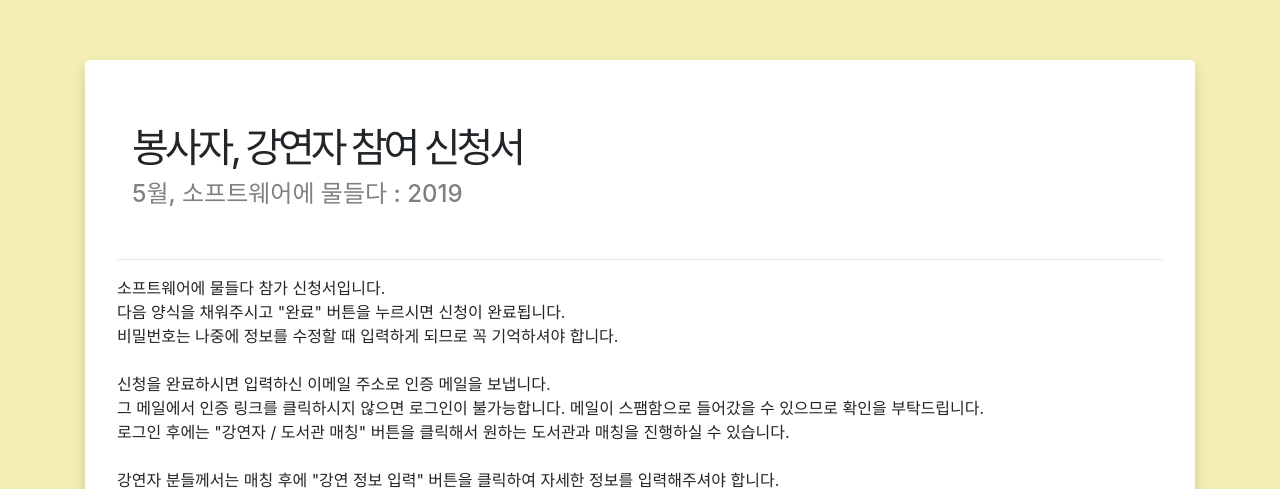
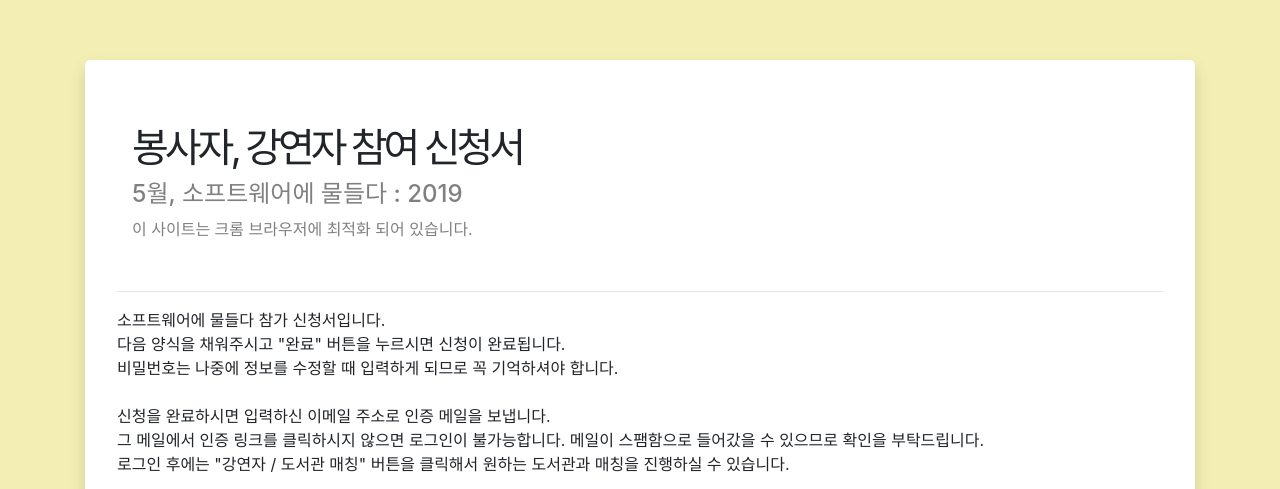
Before and after one commit to somul-project/somul-apply-library, a Python web app: template app/templates/volunteer/application.html in a window 1280 px wide. Shown: the top 489 px of the page. Run offline with Jinja, Linux system fonts and the light colour scheme; the template is opened without the code that fills it, so the values that code supplies are empty; some libraries are stand-ins or nearby versions.

Commit message:
Add Chrome Browser Recommendation

```diff
--- a/app/templates/volunteer/application.html
+++ b/app/templates/volunteer/application.html
@@ -23,6 +23,9 @@
         <div class="container">
             <h1>봉사자, 강연자 참여 신청서</h1>
             <h4 style="color: grey;">5월, 소프트웨어에 물들다 : 2019</h4>
+            <p style="color: grey;">
+                이 사이트는 크롬 브라우저에 최적화 되어 있습니다.<br>
+            </p>
         </div>
         <hr>
 
```
